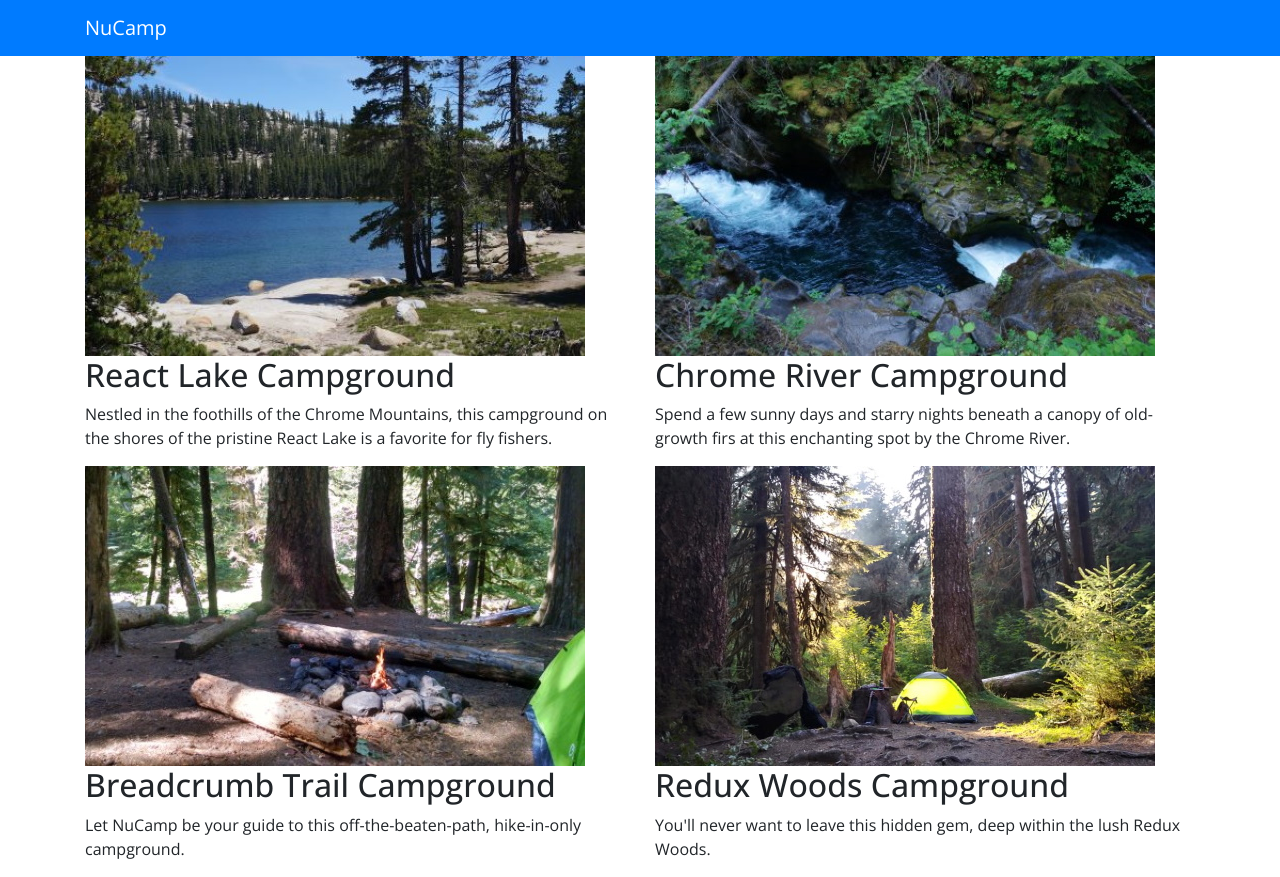
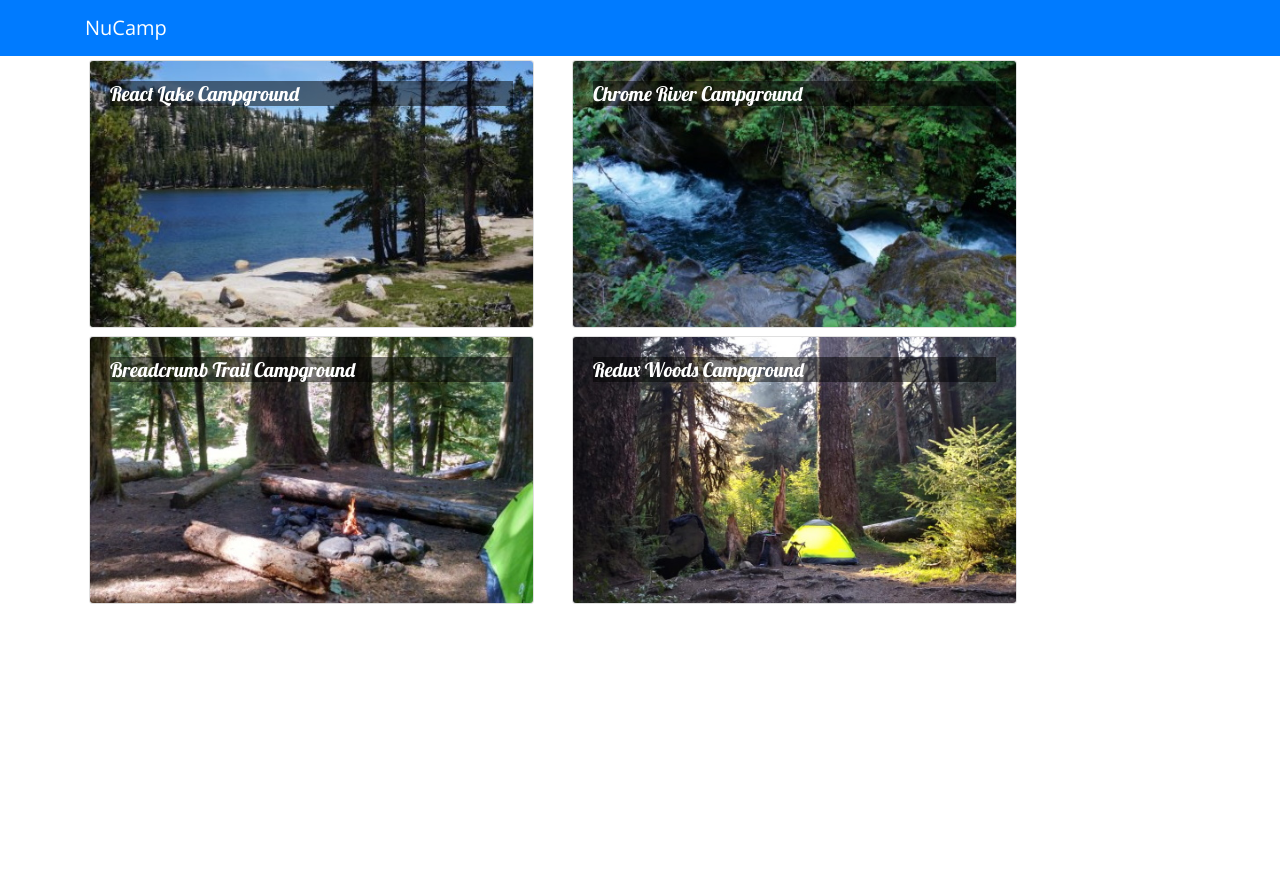
Before and after one commit to r-gaston/NuCampsiteReact, a React (Create React App) app: page / in a window 1280 px wide. After the commit the page ends 800 px from the top, so only its background shows below. Built offline with nearby package versions, Linux system fonts and the light colour scheme.

Commit message:
Components Part 2

```diff
--- a/src/components/DirectoryComponent.js
+++ b/src/components/DirectoryComponent.js
@@ -14,10 +14,10 @@ class Directory extends Component {
     }
 
     renderSelectedCampsite(campsite) {
-        if(campsite) {
+        if (campsite) {
             return (
                 <Card>
-                    <CardImg top scr={campsite.name} alt={campsite.name} />
+                    <CardImg top src={campsite.image} alt={campsite.name} />
                     <CardBody>
                         <CardTitle>{campsite.name}</CardTitle>
                         <CardText>{campsite.description}</CardText>
@@ -29,20 +29,28 @@ class Directory extends Component {
     }
 
     render() {
-        const directory = this.props.campsites.map(campsites => {
-        return (
-            <div key={campsites.id} className="col">
-                <img src={campsites.image} alt={campsites.name} />
-                <h2>{campsites.name}</h2>
-                <p>{campsites.description}</p>
-            </div>
-        );
-    });
+        const directory = this.props.campsites.map(campsite => {
+            return (
+                <div key={campsite.id} className="col-md-5 m-1">
+                    <Card onClick={() => this.onCampsiteSelect(campsite)}>
+                        <CardImg width="100%" src={campsite.image} alt={campsite.name} />
+                        <CardImgOverlay>
+                            <CardTitle>{campsite.name}</CardTitle>
+                        </CardImgOverlay>
+                    </Card>
+                </div>
+            );
+        });
 
         return (
             <div className="container">
                 <div className="row">
                     {directory}
+                </div>
+                <div className="row">
+                    <div className="col-md-5 m-1">
+                        {this.renderSelectedCampsite(this.state.selectedCampsite)}
+                    </div>
                 </div>
             </div>
         );
```
